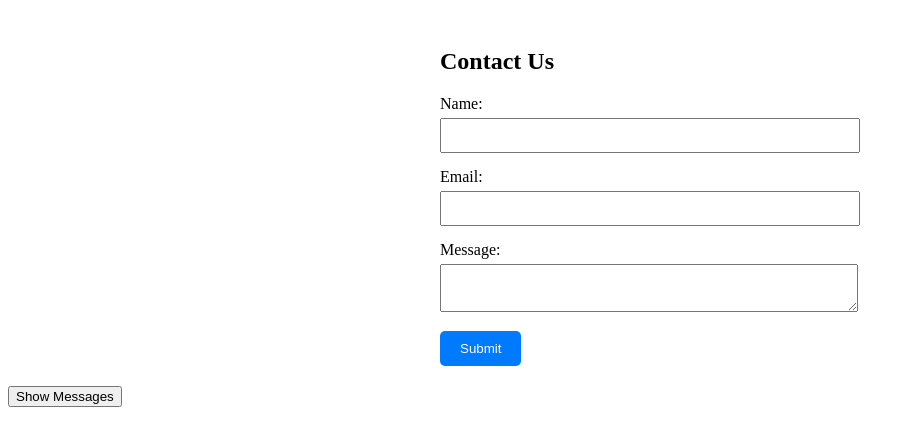
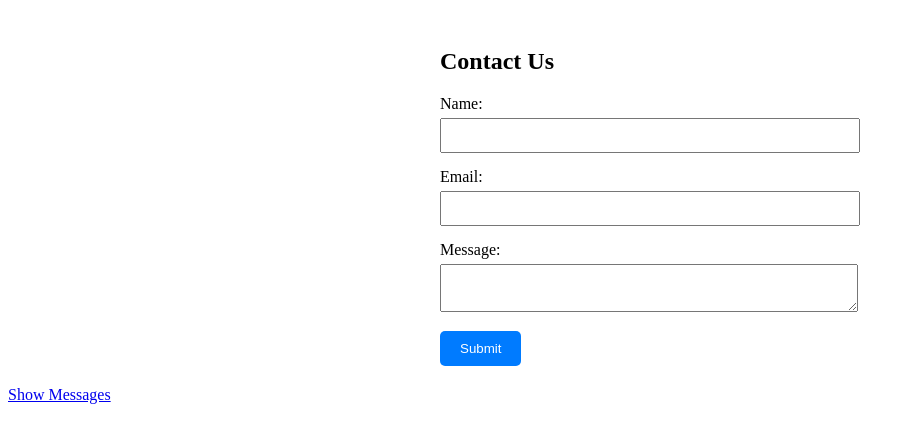
Before and after one commit to prabalab/contactForm, a website: page index.html in a window 1280 px wide. Shown: the whole page, without its empty margins (0-915 px from the left). Drawn offline with nearby package versions, Linux system fonts and the light colour scheme.

Commit message:
Update index.html

```diff
--- a/index.html
+++ b/index.html
@@ -10,7 +10,7 @@
 </head>
 <body>
   <div id="root"></div>
-  <button onclick="window.location.href="https://show-contact.onrender.com">Show Messages</button>
+  <a href="https://show-contact.onrender.com">Show Messages</a>
 <script type="text/babel">
   function ContactForm() {
     const [formData, setFormData] = React.useState({
```
